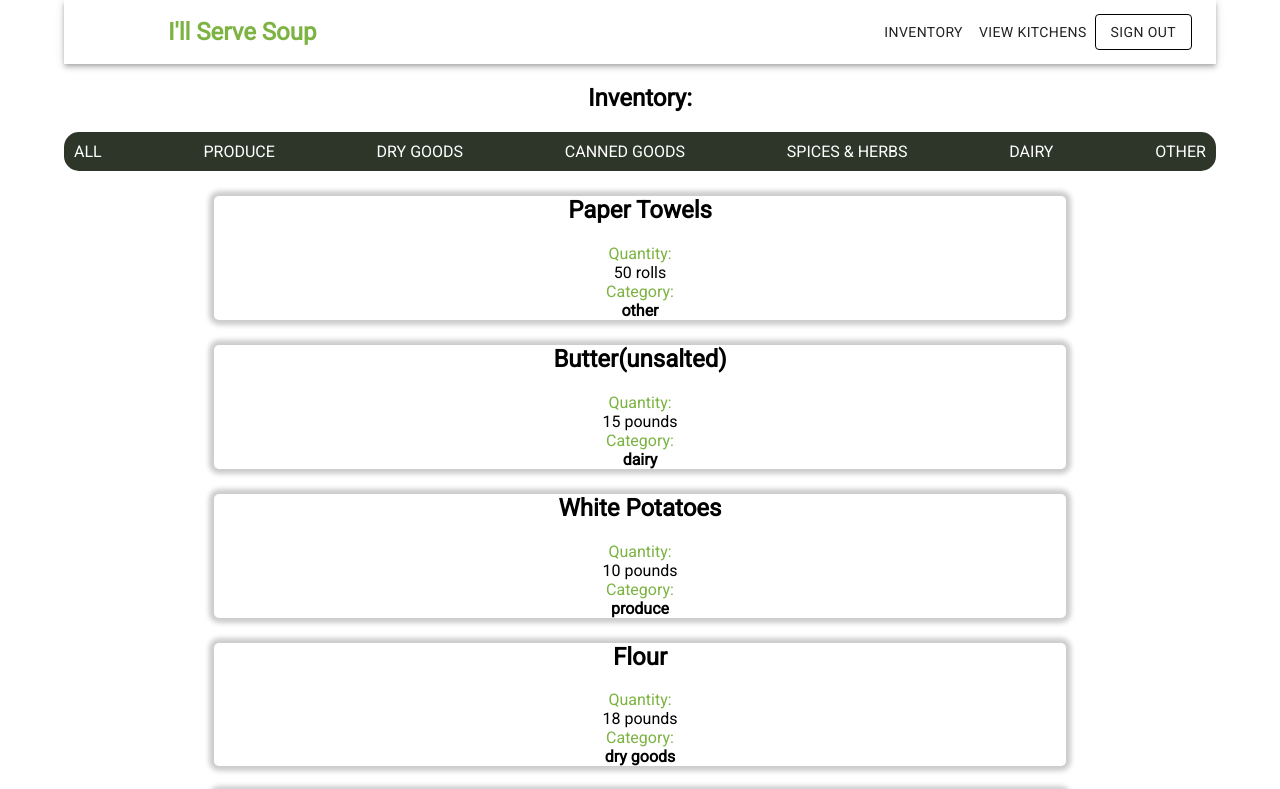
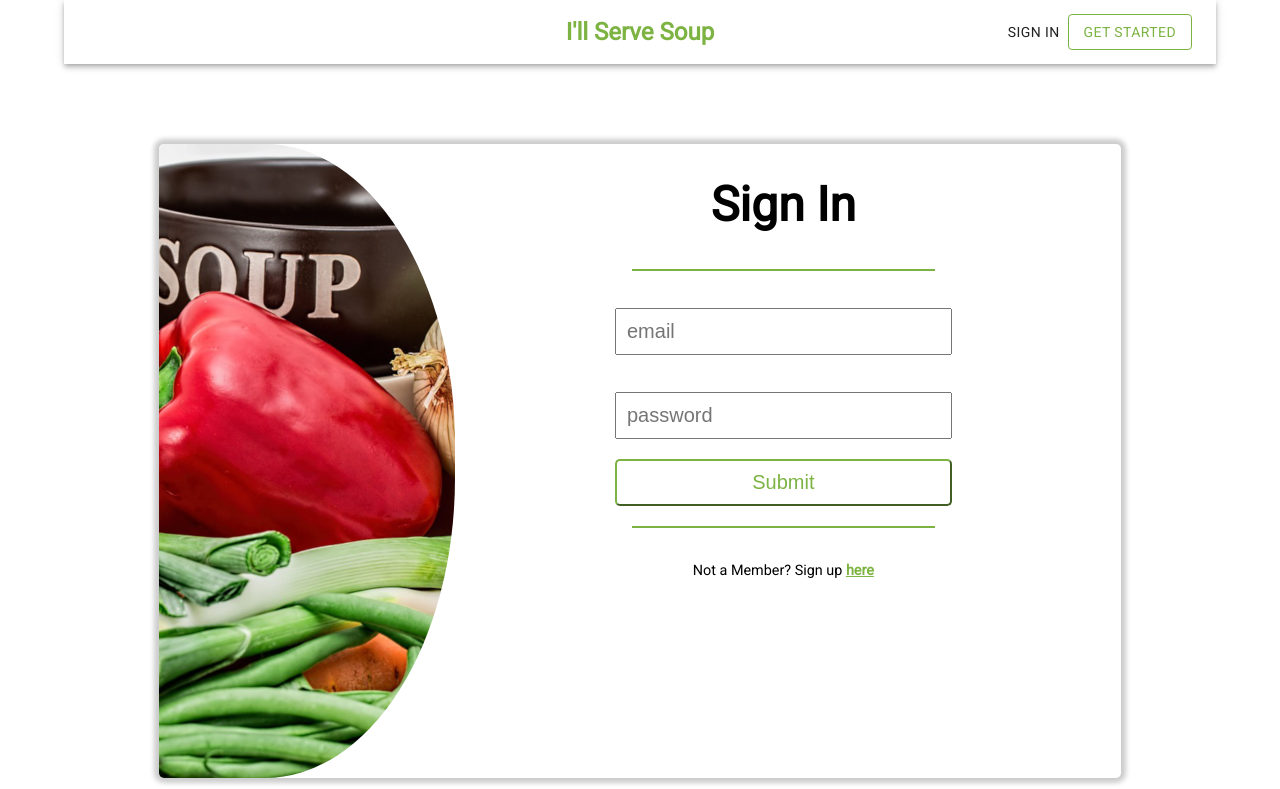
Before and after one commit to build-i-ll-serve-soup/Frontend, a React (Create React App) app: page /login in a window 1280 px wide. Before the commit this address led to /inventory. Shown: the top 789 px of the page. Built offline with nearby package versions, Linux system fonts and the light colour scheme; no server answers.

Commit message:
Set default login state to false, styled kitchen cards

```diff
--- a/src/App.css
+++ b/src/App.css
@@ -165,7 +165,7 @@ input, textarea {
   border-radius: 5px;
   box-shadow: 0px 0px 5px 5px #ccc;
   padding: 10px 20px;
-  margin-top: 30px;
+  margin: 20px;
 }
 
 .kitchen-card a {
--- a/src/App.js
+++ b/src/App.js
@@ -9,7 +9,7 @@ import AddItemForm from "./AddItemForm";
 import Kitchens from "./components/Content/Kitchens";
 
 function App() {
-  const [ isLoggedIn, setLoggedin ] = useState(true);
+  const [ isLoggedIn, setLoggedin ] = useState(false);
 
   return (
     <div className="App">
```
